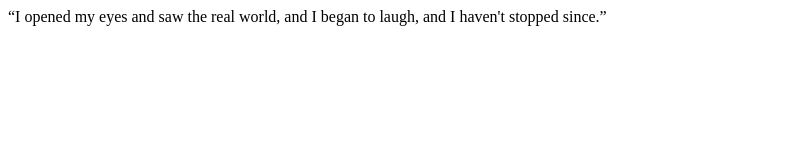
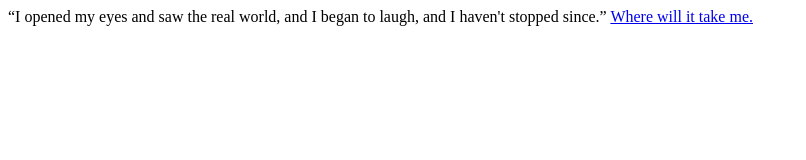
Before and after one commit to ccanty-film/blah, a plain HTML site: page index.html in a window 1280 px wide. Shown: the whole page, without its empty margins (0-806 px from the left). Drawn offline with Linux system fonts and the light colour scheme.

Commit message:
wewewew
ewewewew

```diff
--- a/index.html
+++ b/index.html
@@ -8,4 +8,5 @@
 <body>
     “I opened my eyes and saw the real world, and I began to laugh, and I haven't stopped since.”
 </body>
+<a href="./boycave/"> Where will it take me.</a>
 </html>
```
